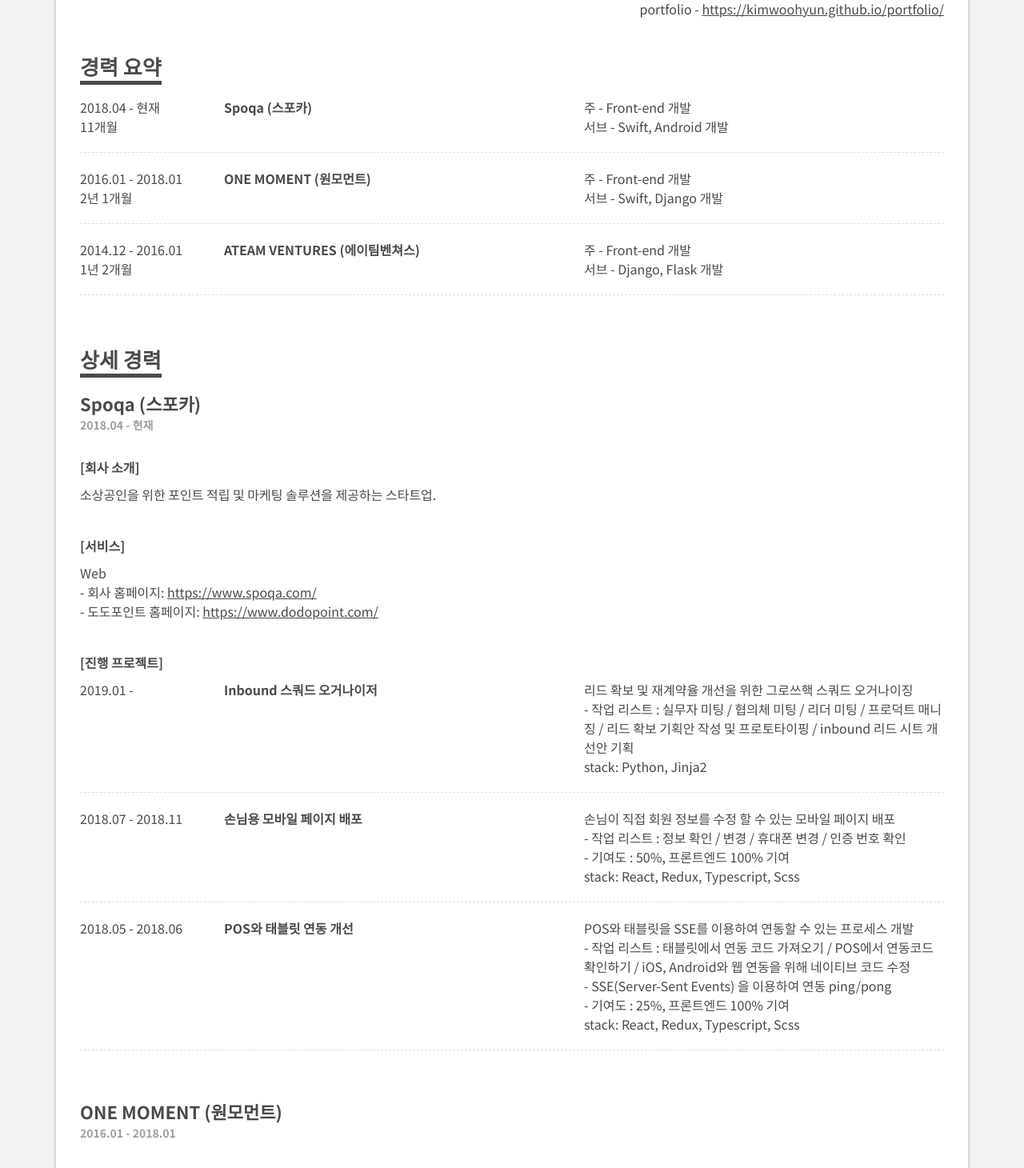
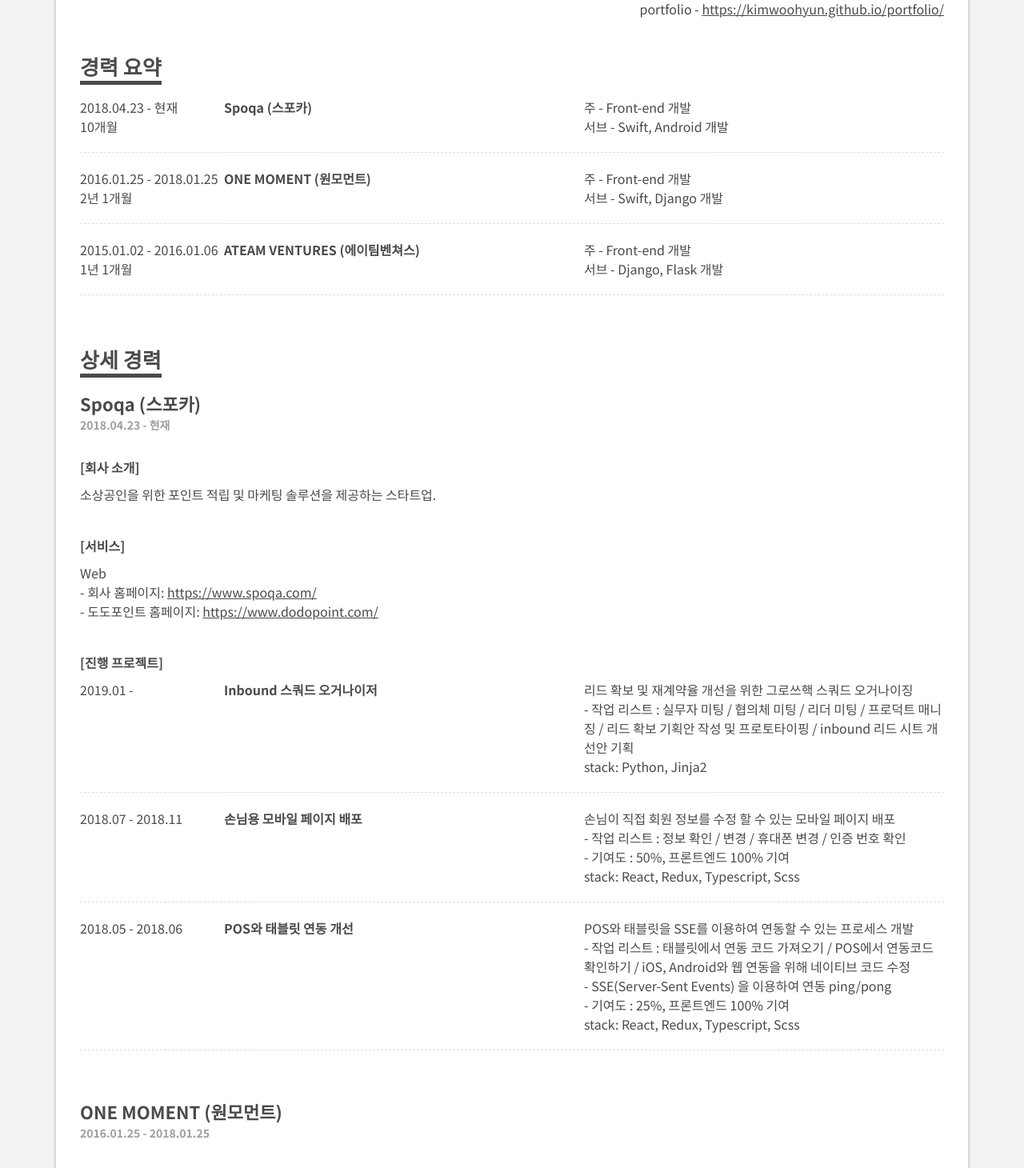
Before and after one commit to KimWooHyun/resume, a Vue app: page / in a window 1280 px wide. Shown: the part 240-1700 px from the top of the page at 80% size. Built offline with nearby package versions, Linux system fonts and the light colour scheme.

Commit message:
에이팀 서류 상의 날짜로 변경

```diff
--- a/src/contents.js
+++ b/src/contents.js
@@ -185,7 +185,7 @@
   summary: {
     '경력 요약': [
       {
-        'date': ['2018.04', '현재'],
+        'date': ['2018.04.23', '현재'],
         'title': 'Spoqa (스포카)',
         'contents': [
           '주 - Front-end 개발',
@@ -193,7 +193,7 @@
         ]
       },
       {
-        'date': ['2016.01', '2018.01'],
+        'date': ['2016.01.25', '2018.01.25'],
         'title': 'ONE MOMENT (원모먼트)',
         'contents': [
           '주 - Front-end 개발',
@@ -201,7 +201,7 @@
         ]
       },
       {
-        'date': ['2014.12', '2016.01'],
+        'date': ['2015.01.02', '2016.01.06'],
         'title': 'ATEAM VENTURES (에이팀벤쳐스)',
         'contents': [
           '주 - Front-end 개발',
@@ -212,7 +212,7 @@
   },
   detailContents: {
     'Spoqa (스포카)': {
-      'date': '2018.04 - 현재',
+      'date': '2018.04.23 - 현재',
       'info': '소상공인을 위한 포인트 적립 및 마케팅 솔루션을 제공하는 스타트업.',
       'service': [
         `Web<br />
@@ -256,7 +256,7 @@
       }
     },
     'ONE MOMENT (원모먼트)': {
-      'date': '2016.01 - 2018.01',
+      'date': '2016.01.25 - 2018.01.25',
       'info': '90분 당일 꽃배달 서비스 “원모먼트 플라워” 를 서비스 중인 스타트업.',
       'service': [
         'Web<br /> - <a href="https://1moment.co.kr/">https://1moment.co.kr/</a> <br /> - 현재 Vue.js (SPA)로 개발된 사이트<br /><br />',
@@ -348,7 +348,7 @@
       }
     },
     'ATEAM VENTURES (에이팀벤쳐스)': {
-      'date': '2014.12 - 2016.01',
+      'date': '2015.01.02 - 2016.01.06',
       'info': '3D Printer 공유 플랫폼 사이트 “ShapEngine” 을 서비스 중인 스타트업.',
       'service': [
         `Web<br />
@@ -384,7 +384,7 @@
             ]
           },
           {
-            'date': '2014.12 - 2015.06',
+            'date': '2014.12 - 2015.06<br/>(인턴 2개월)',
             'title': 'shapEngine 웹 서비스 제작',
             'contents': [
               'shapEngine 웹 서비스 제작',
```
Also changed, not shown: 1 other file (tests, documents, lock files or other folders).
